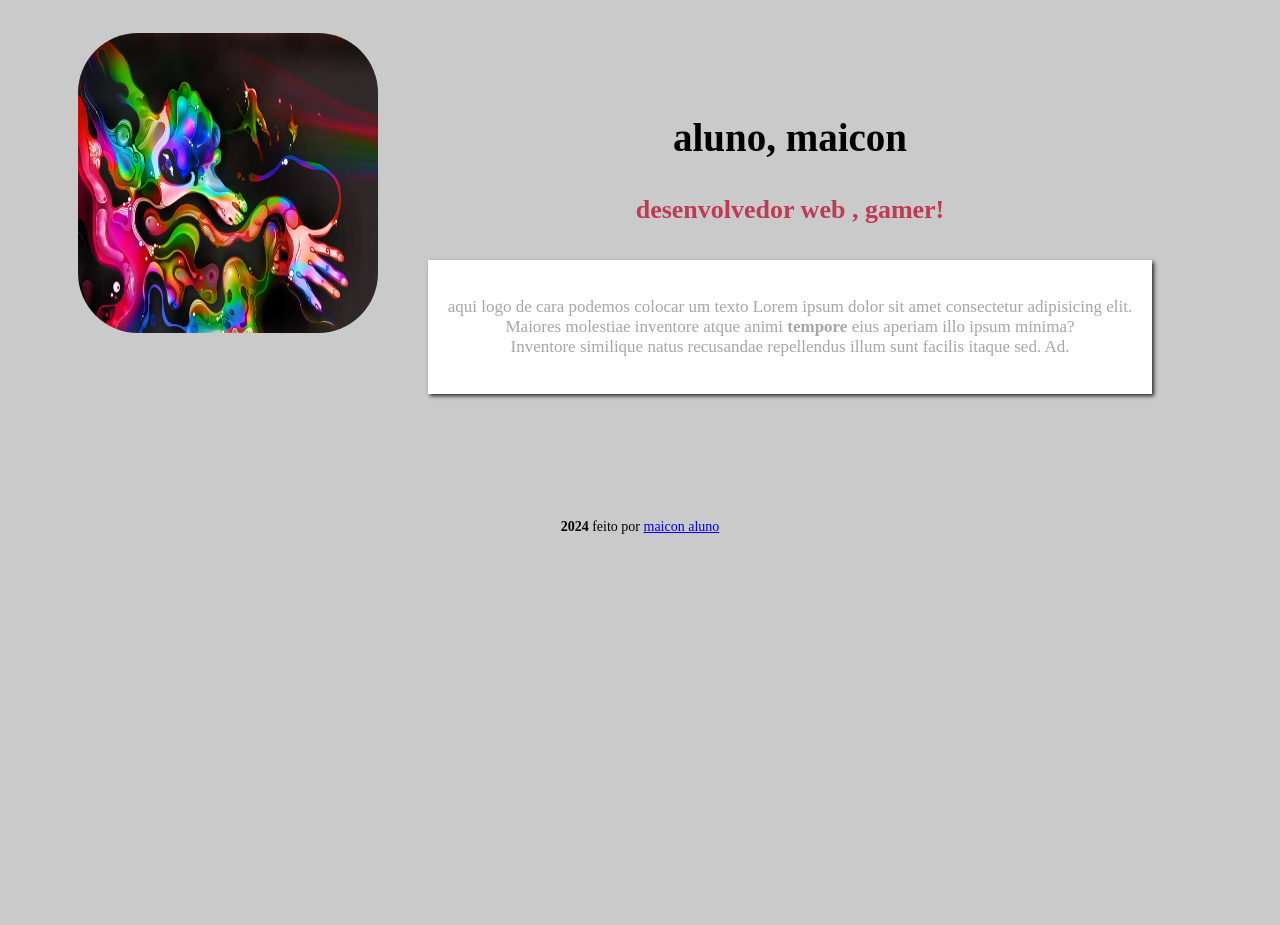
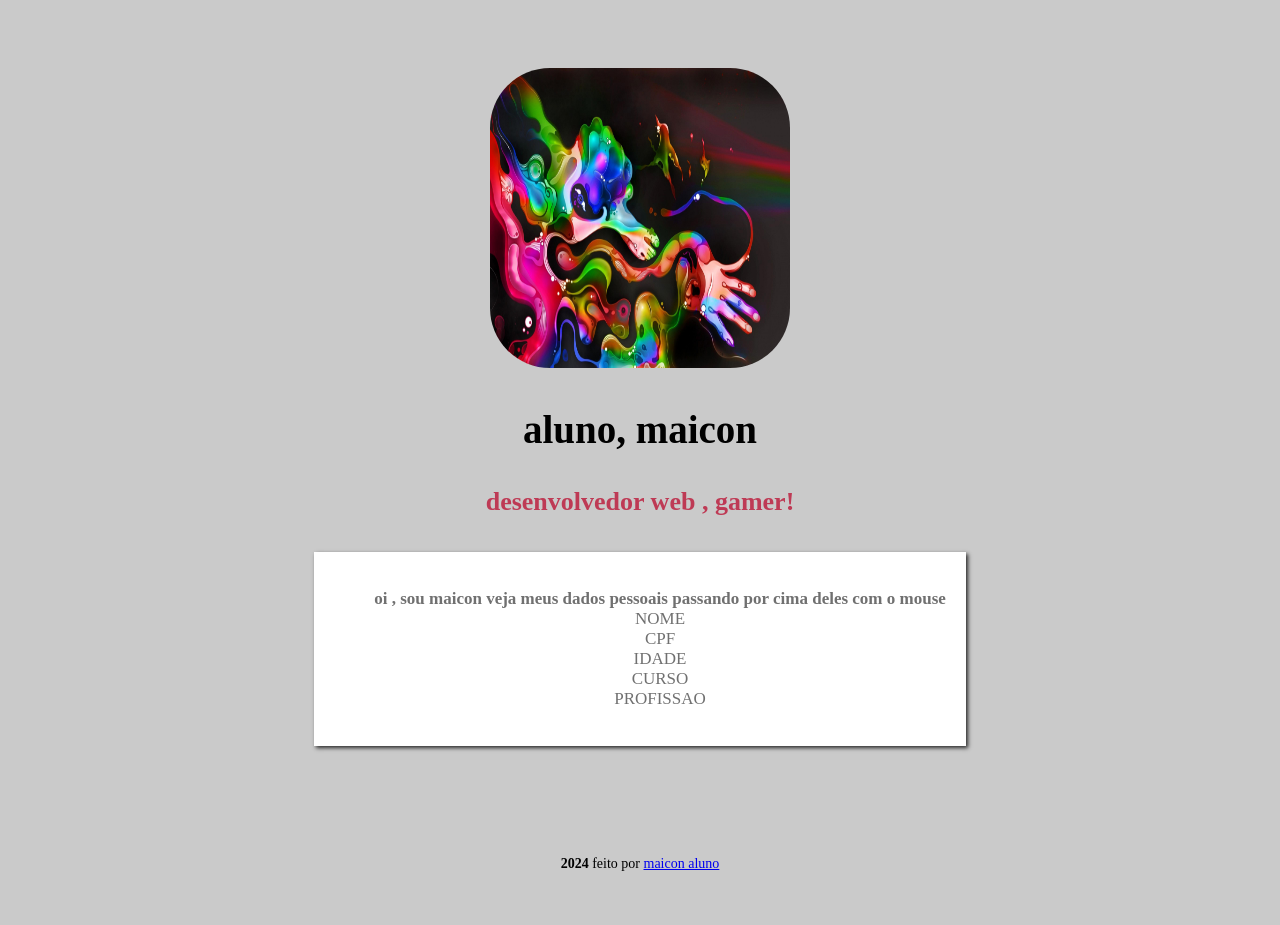
Before and after one commit to MaiconPrecibilovik/web1, a plain HTML site: page index.html in a window 1280 px wide. Before the commit the page ends 800 px from the top, so only its background shows below. Drawn offline with Linux system fonts and the light colour scheme; a web font is replaced by a local one.

Commit message:
Add files via upload

```diff
--- a/index.html
+++ b/index.html
@@ -8,8 +8,9 @@
 </head>
 <body>
     <div class="main">
-        <img  id="img1" src="./img/imagem.jpg" alt="imagem abstrata">
+
         <div id="text">
+            <img  id="img1" src="./img/imagem.jpg" alt="imagem abstrata">
             <h2>
                 aluno, maicon
             </h2>
@@ -18,9 +19,15 @@
             </h4>
             <div class="description">
                 <p>
-                    aqui logo de cara podemos colocar um texto Lorem ipsum dolor sit amet consectetur adipisicing elit.<br>
-                    Maiores molestiae inventore atque animi <b>tempore</b> eius aperiam illo ipsum minima? <br>
-                    Inventore similique natus recusandae repellendus illum sunt facilis itaque sed. Ad. <br>
+                    <ol>
+                        <b>oi , sou maicon veja meus dados pessoais passando por cima deles com o mouse</b>
+                        <li id="nome">NOME</li>
+                        <li id="cpf">CPF</li>
+                        <li id="idade">IDADE</li>
+                        <li id="curso">CURSO</li>
+                        <li id="profissao">PROFISSAO</li>
+
+                    </ol>
                 </p>
             </div>
         </div>
--- a/style.css
+++ b/style.css
@@ -9,7 +9,7 @@ body{
 
     max-width: 1500px ;
     margin: 0 auto;
-    padding: 25px;
+    padding: 10px;
     display: flex;
     text-align: center;
     justify-content: center;
@@ -32,7 +32,7 @@ h4{
 .description
 {
 font-size: 17px;
-color: #6161618f;
+color: #0000008f;
 box-shadow: 2px 2px 4px rgba(0, 0, 0, 0.8);
 max-width: 800px;
 padding: 20px;
@@ -41,15 +41,16 @@ background-color: #fff;
 footer{
     text-align: center;
     font-size: 14px;
-    font-weight: 200;
+    font-weight: 10px;
     padding: 50px;
 }
 #maicon:hover{
-    color: aqua;
-    background-color: black;
-    font-size: 32px;
+    color: rgb(0, 0, 0);
+
+    font-size: 30px;
 
 }
+
 #maicon:active
 {
     background-color: yellow;
@@ -59,3 +60,43 @@ h2
 {
     font-family: sodadi-one;
 }
+
+li{
+    list-style-type: none;
+}
+li:hover
+{
+
+    color:rgb(0, 255, 21);
+    background-color: black;
+    color: transparent;
+    border-radius: 30PX;;
+    text-align: center;
+}
+#nome:hover::before
+{
+     content: "MAICON DOS SANTOS PERSIANA";
+     color: rgb(0, 26, 255);
+     text-align: center;
+}
+#cpf:hover::before
+{
+ content: "123.123.345.34";
+ color: rgb(0, 26, 255);
+ text-align: center;
+}
+#idade:hover::before
+{
+ content: "30";
+ color: rgb(0, 26, 255);
+}
+#curso:hover::before
+{
+ content: "TADS";
+ color: rgb(0, 26, 255);
+}
+#profissao:hover::before
+{
+ content: "ENGENHEIRO DE AVIÃO";
+ color: rgb(0, 26, 255);
+}
```
